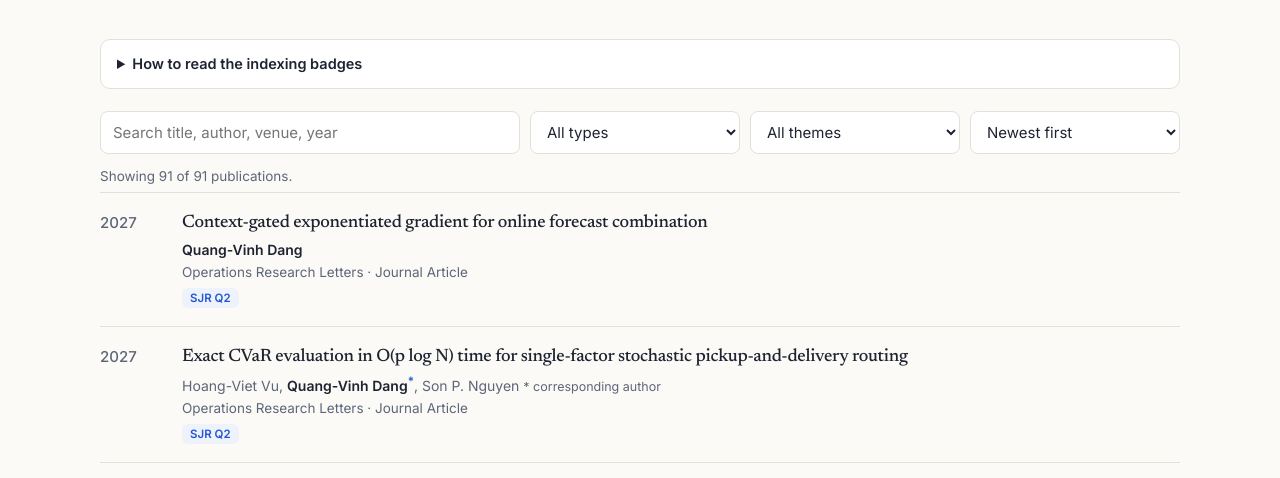
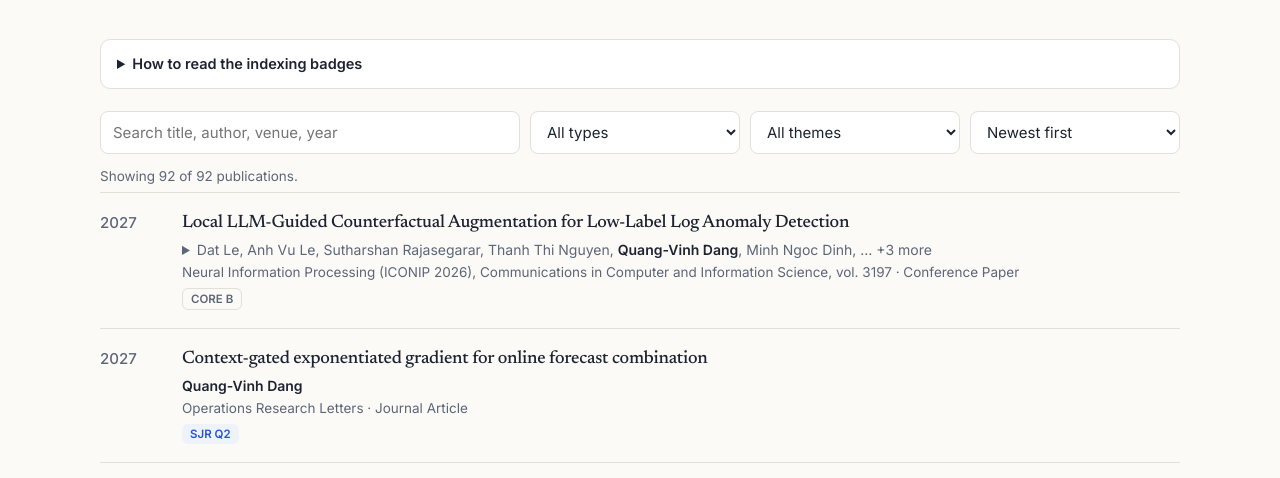
Before and after one commit to vinhqdang/vinhqdang.github.io, a plain HTML site: page publications.html in a window 1280 px wide. Shown: the part 240-718 px from the top of the page. Drawn offline with Linux system fonts and the light colour scheme.

Commit message:
Add ICONIP 2026 paper (log anomaly detection) with CORE B badge
Co-Authored-By: Claude Sonnet 5.5 <noreply@anthropic.com>
Claude-Session: https://claude.ai/code/session_01Xb1MycvSfXphX7ZvUHzN5b

```diff
--- a/publications-page.js
+++ b/publications-page.js
@@ -31,6 +31,7 @@
     else if (/^indexed/i.test(sc)) out.push('<span class="badge">Scopus indexed</span>');
     const sj = (p.scimago || "").match(/^Q[1-4]/);
     if (sj) out.push(`<span class="badge${sj[0] === "Q1" ? " good" : ""}">SJR ${esc(p.scimago)}</span>`);
+    if (p.core) out.push(`<span class="badge neutral" title="CORE conference ranking">CORE ${esc(p.core)}</span>`);
     return out.length ? `<div class="badges">${out.join("")}</div>` : "";
   };
 
--- a/publications.html
+++ b/publications.html
@@ -42,7 +42,7 @@
         <p>
           <strong>WoS</strong> is the Web of Science edition (SCIE, ESCI, SSCI). <strong>Scopus</strong> is the CiteScore
           percentile in the venue's best-ranked subject category where Scopus publishes one; most book series and proceedings are
-          indexed without a percentile. <strong>SJR</strong> is the best SCImago Journal Rank quartile. A badge appears only where
+          indexed without a percentile. <strong>SJR</strong> is the best SCImago Journal Rank quartile. <strong>CORE</strong> is the CORE conference ranking (A*, A, B, C). A badge appears only where
           the status was confirmed against the primary database. A missing badge means not indexed, not applicable to that source
           type, or not confirmed.
         </p>
--- a/publications.js
+++ b/publications.js
@@ -1,6 +1,18 @@
 // Auto-generated from ORCID (0000-0002-3877-8024) + manual WoS/Scopus/Scimago verification.
 // See methodology note on publications.html for how indexing columns were sourced.
 window.sitePublications = [
+  {
+    year: "2027",
+    title: "Local LLM-Guided Counterfactual Augmentation for Low-Label Log Anomaly Detection",
+    authors: "Dat Le, Anh Vu Le, Sutharshan Rajasegarar, Thanh Thi Nguyen, Quang-Vinh Dang, Minh Ngoc Dinh, Maia Angelova, Wei Luo, Thach Ngo",
+    venue: "Neural Information Processing (ICONIP 2026), Communications in Computer and Information Science, vol. 3197",
+    type: "Conference Paper",
+    href: "https://doi.org/10.1007/978-981-92-8230-2_34",
+    core: "B",
+    wos: "Not confirmed",
+    scopus: "Not confirmed",
+    scimago: "N/A"
+  },
   {
     year: "2027",
     title: "Context-gated exponentiated gradient for online forecast combination",
```
Also changed, not shown: index.html (+1 -1 lines), updates.js (+10 -0 lines).
